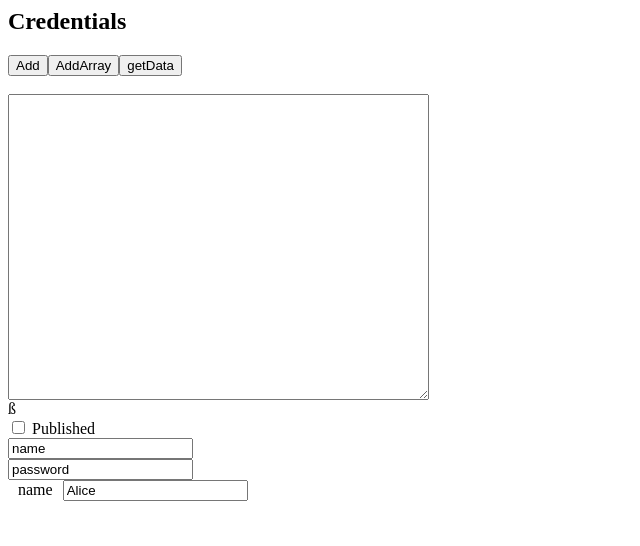
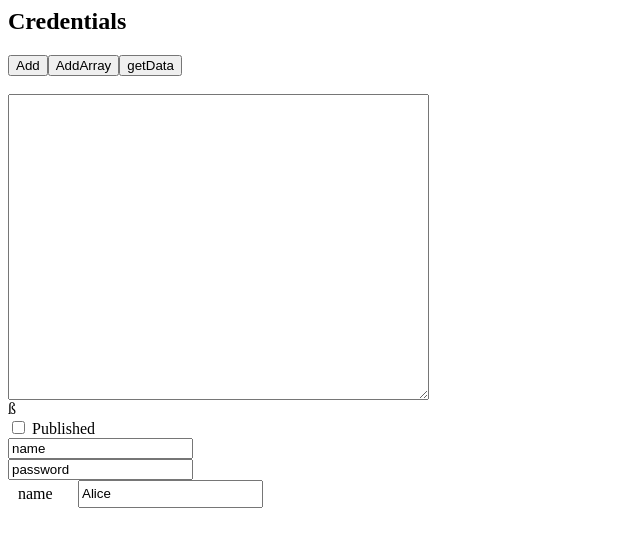
Before and after one commit to CatzillaOrz/angular-form-array-example-nt3zbh, an Angular app: page / in a window 1280 px wide. Shown: the top 546 px of the page, without its empty margins (0-640 px from the left). Built offline with nearby package versions, Linux system fonts and the light colour scheme.

Commit message:
1 file modified

```diff
--- a/src/app/input-array/input-array.component.scss
+++ b/src/app/input-array/input-array.component.scss
@@ -1,11 +1,19 @@
 app-input-array {
   ul {
+    display: flex;
+    flex-grow: 1;
+    flex-direction: column;
     list-style: none;
+    justify-items: stretch;
+    flex-flow: column;
     span {
       margin: 5px 10px;
+      font-size: 16px;
+      width: 50px;
+      word-break: break-all;
     }
     li {
-      display: block;
+      display: flex;
     }
   }
 }
```
